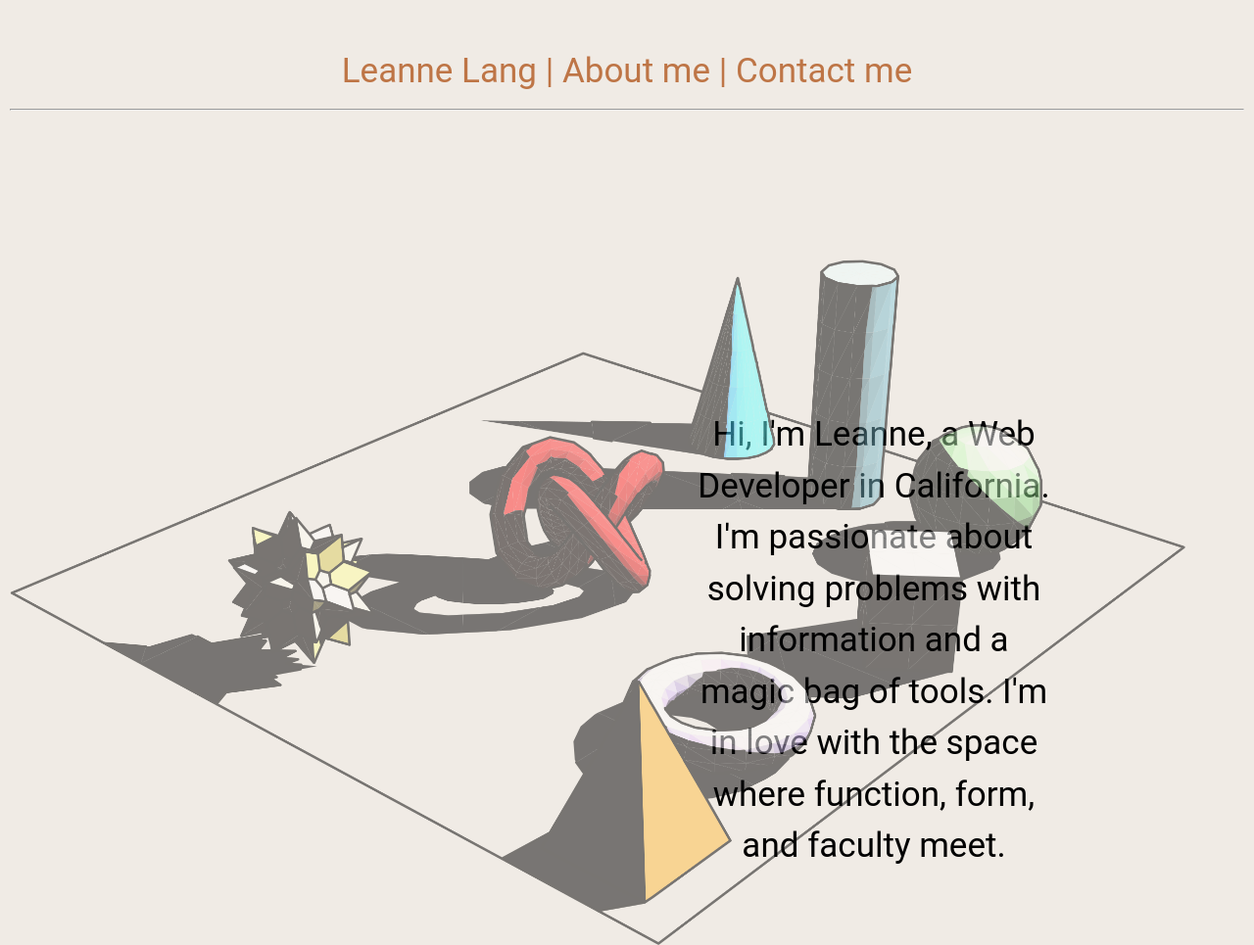
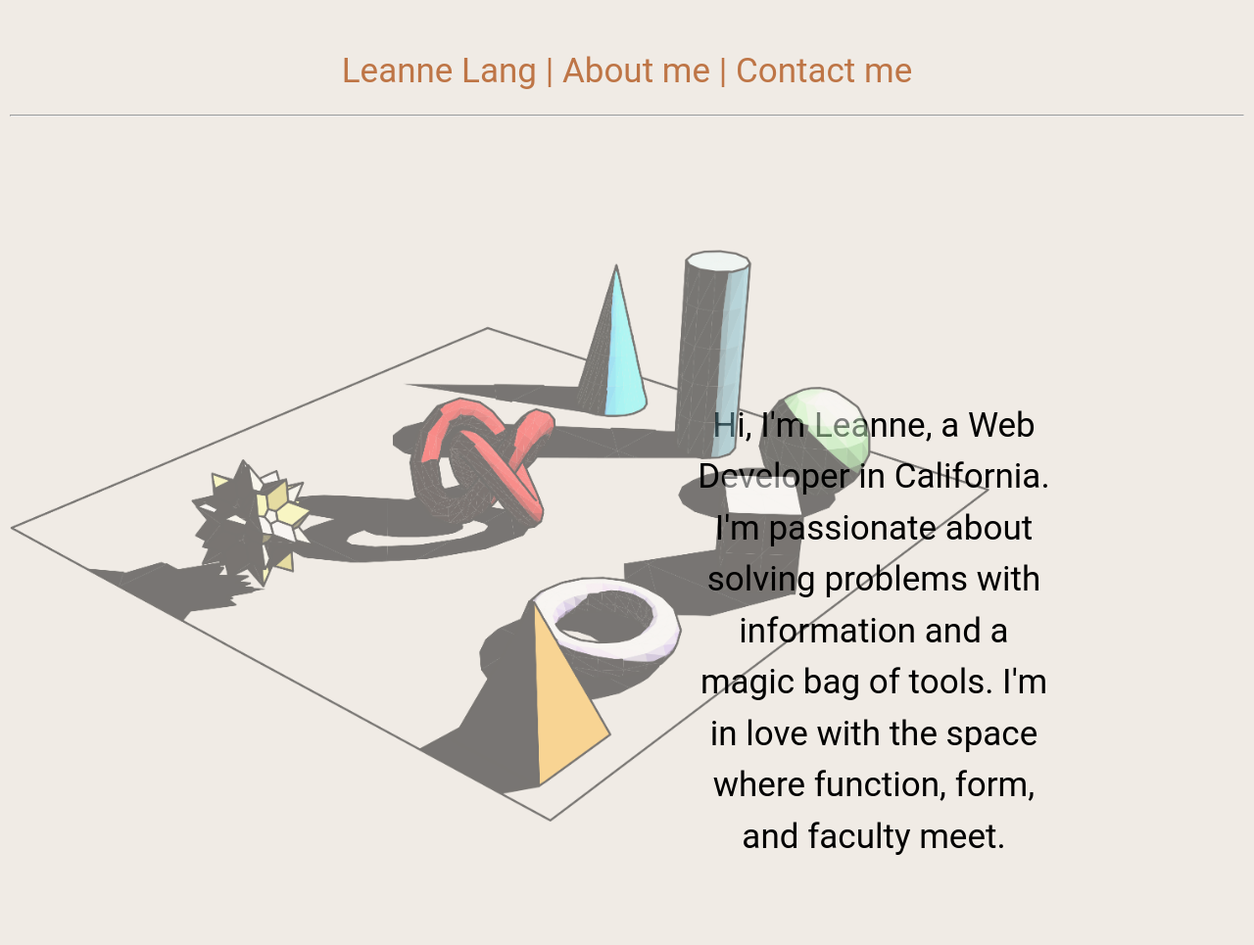
Before and after one commit to holysquirtle/holysquirtle.github.io, a plain HTML site: page index.html in a window 1280 px wide. Shown: the top 965 px of the page at 98% size. Drawn offline with nearby package versions, Linux system fonts and the light colour scheme.

Commit message:
Update index.html

```diff
--- a/index.html
+++ b/index.html
@@ -15,12 +15,12 @@
 <body>
   <header>
     <h1 class="head" id="Leanne"><a href="#hello">Leanne Lang</a> | <a href="#about">About me</a> | <a href="#contact">Contact me</a>
-  <hr>
     </h1>
+    <hr>
   </header>
 <!--main, img, article, h1, h2, h3, p, ul, ol, footer-->
   <main>
-    <img src="geo-toys.png" width="1200" alt="line drawing of 3d geometric shapes on a flat surface">
+    <img src="geo-toys.png" width="1000" alt="line drawing of 3d geometric shapes on a flat surface">
     <div class="container">
       <h1 id="hello" class="intro">Hi, I'm Leanne, a Web Developer in California. I'm passionate about solving problems with information and a magic bag of tools.
         I'm in love with the space where function, form, and faculty meet.
```
